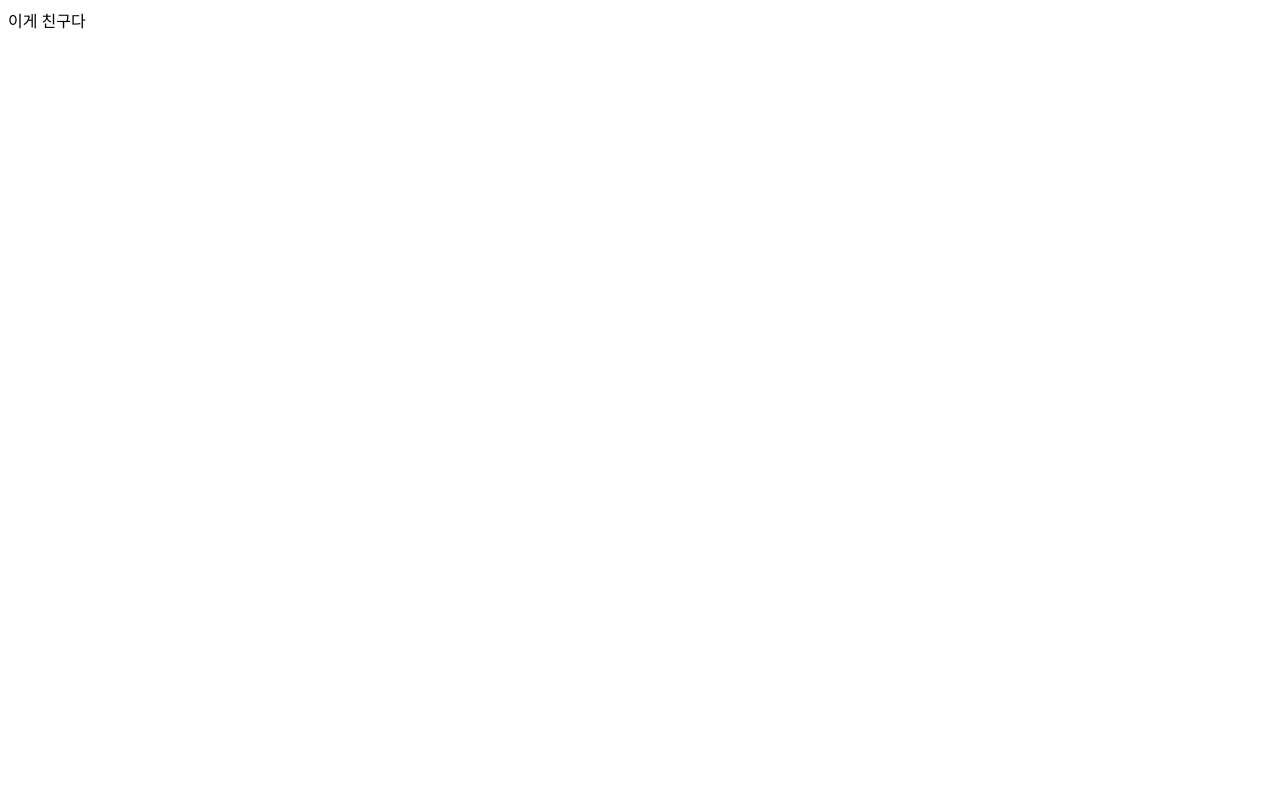
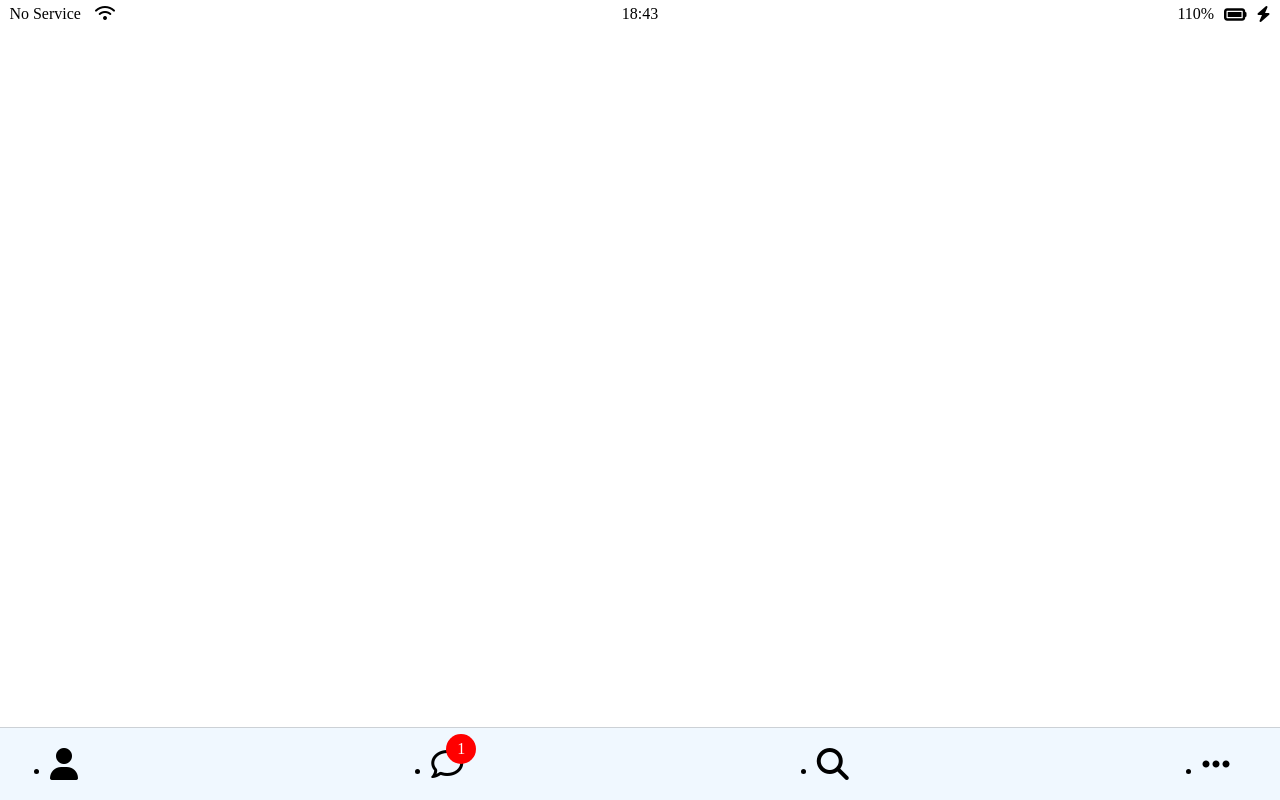
Before and after one commit to miasanmia1027/miasanmia1027, a plain HTML site: page friend.html in a window 1280 px wide. Drawn offline with Linux system fonts and the light colour scheme.

Commit message:
miasanmia

```diff
--- a/css/style.css
+++ b/css/style.css
@@ -1,11 +1,52 @@
-@import "reset.css";
-@import "status-bar.css";
-@import "login.css";
+@import "모음집/reset.css";
+@import "모음집/status-bar.css";
+@import "모음집/login.css";
 /* component */
-@import "welcome.css";
+@import "모음집/welcome.css";
 /* screen*/
+
+@import "모음집/nav-bar.css";
+
 body{
     font-family: 'Merriweather', serif;
     font-family: 'Oswald', sans-serif;
     font-family: 'Roboto Slab', serif;
 }
+
+.nav{
+    position: fixed;
+    bottom: 0;
+    width: 100%;
+    padding: 20px 50px;
+    box-sizing: border-box;
+    background-color: aliceblue;
+    border-top: 1px solid rgba(121, 121,121 , 0.3);
+}
+
+
+.nav__ul{
+    display: flex;
+    justify-content: space-between;
+
+}
+
+.nav__notification{
+    background-color: red;
+    width: 30px;
+    height: 30px;
+    display: flex;
+    border-radius: 15px;
+justify-content: center;
+align-items: center;
+color: white;
+font-size: 600;
+position: absolute ;
+left: 15px;
+bottom: 15px;
+}
+
+
+
+ a{
+     position: relative;
+    }
--- a/css/reset.css
+++ b/css/모음집/reset.css
@@ -12,3 +12,12 @@ html, body, div, span, applet, object, iframe, h1, h2, h3, h4, h5, h6, p, blockq
 input:focus{
 	outline: none;
 }
+
+
+
+
+a{
+
+	color: inherit;
+	text-decoration: none;
+}
--- a/friend.html
+++ b/friend.html
@@ -1 +1,56 @@
-이게 친구다
+<!DOCTYPE html>
+<html lang="en">
+  <head>
+    <link rel="stylesheet" href="css/style.css" />
+
+    <meta charset="UTF-8" />
+    <meta name="viewport" content="width=device-width, initial-scale=1.0" />
+    <title>안동건의 사이트 방문을 환영합니다</title>
+  </head>
+  <body>
+    <div class="status-bar">
+      <div class="status-bar__column">
+        <span>No Service</span>
+        <i class="fa-solid fa-wifi"></i>
+      </div>
+      <div class="status-bar__column">
+        <span>18:43</span>
+      </div>
+      <div class="status-bar__column">
+        <span>110%</span>
+        <i class="fa-solid fa-battery-full fa-lg"></i>
+        <i class="fa-solid fa-bolt"></i>
+      </div>
+    </div>
+
+    <nav class="nav">
+      <ul class="nav__ul">
+        <li class="nav___li">
+          <a class="nav__a" href="#"><i class="fa-solid fa-user fa-2x"></i></a>
+        </li>
+
+        <li class="nav___li">
+          <a class="nav__a" href="#">
+            <span class="nav__notification">1</span>
+            <i class="fa-regular fa-comment fa-2x"></i>
+          </a>
+        </li>
+        <li class="nav___li">
+          <a class="nav__a" href="#">
+            <i class="fa-solid fa-magnifying-glass fa-2x"></i
+          ></a>
+        </li>
+        <li class="nav___li">
+          <a class="nav__a" href="#"
+            ><i class="fa-solid fa-ellipsis fa-2x"></i
+          ></a>
+        </li>
+      </ul>
+    </nav>
+
+    <script
+      src="https://kit.fontawesome.com/4d6c95c207.js"
+      crossorigin="anonymous"
+    ></script>
+  </body>
+</html>
```
Also changed, not shown: index.html (+1 -1 lines), css/모음집/login.css (renamed from css/login.css), css/모음집/nav-bar.css (added), css/모음집/status-bar.css (renamed from css/status-bar.css), css/모음집/welcome.css (renamed from css/welcome.css).
